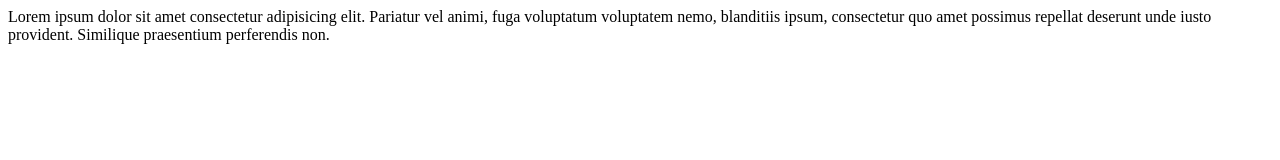
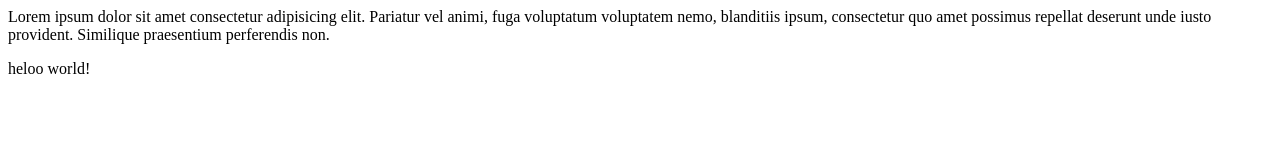
Before and after one commit to Mahek-Dudhat/localrepo, a plain HTML site: page index.html in a window 1280 px wide. Drawn offline with Linux system fonts and the light colour scheme.

Commit message:
add new feature

```diff
--- a/index.html
+++ b/index.html
@@ -1 +1,3 @@
 <p>Lorem ipsum dolor sit amet consectetur adipisicing elit. Pariatur vel animi, fuga voluptatum voluptatem nemo, blanditiis ipsum, consectetur quo amet possimus repellat deserunt unde iusto provident. Similique praesentium perferendis non.</p>
+
+<p>heloo world!</p>
```
